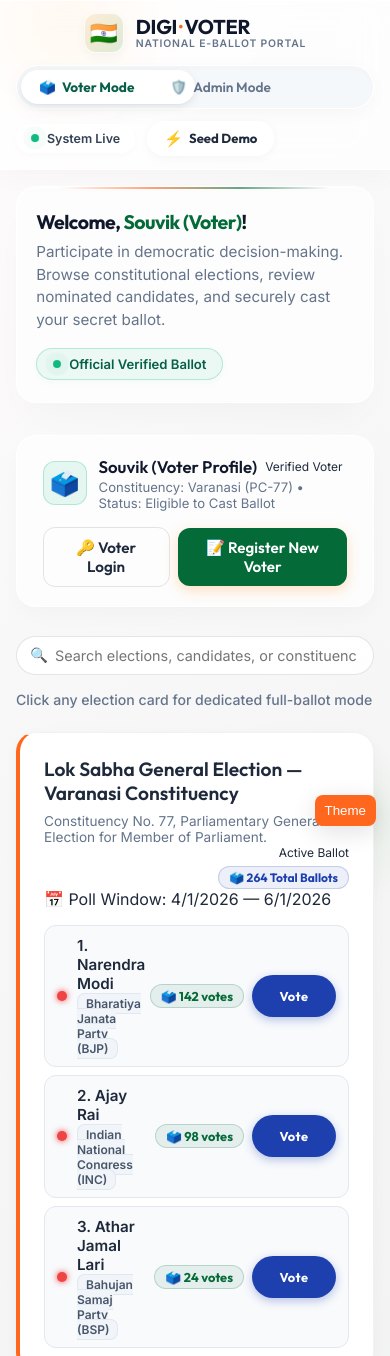
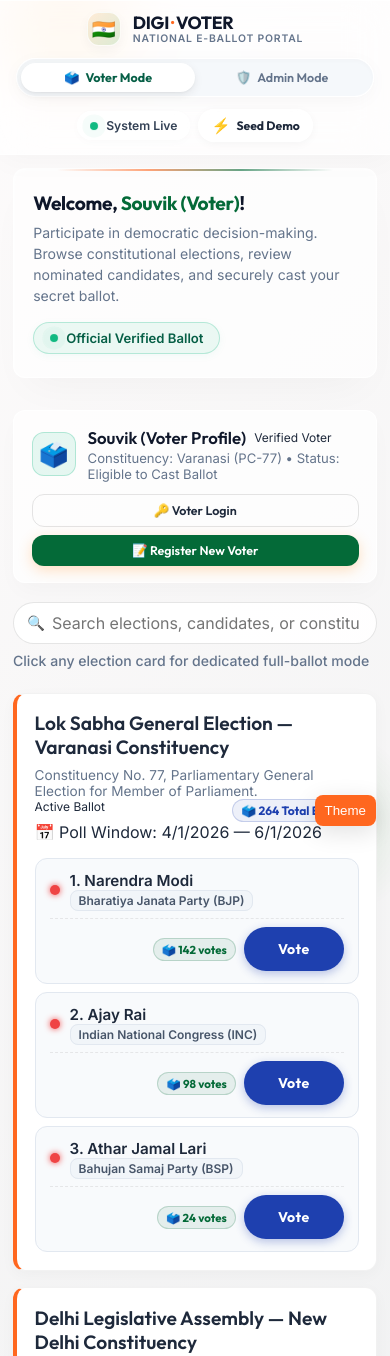
Before and after one commit to SOUVIKSB1/DIGI-VOTER, a plain HTML site: page Frontend/index.html in a window 390 px wide. Shown: the top 1356 px of the page. Drawn offline with Linux system fonts and the light colour scheme; no server answers.

Commit message:
feat(mobile): complete mobile device ergonomics with touch-friendly ballots, responsive glass cards, and viewport-fit layout

```diff
--- a/Frontend/index.html
+++ b/Frontend/index.html
@@ -3,7 +3,7 @@
 <head>
     <meta charset="utf-8">
     <title>DIGI-VOTER 🇮🇳 — Online Voting & Election Management System</title>
-    <meta name="viewport" content="width=device-width,initial-scale=1">
+    <meta name="viewport" content="width=device-width, initial-scale=1.0, maximum-scale=5.0, viewport-fit=cover">
 
     <!-- Modern Typography -->
     <link href="https://fonts.googleapis.com/css2?family=Outfit:wght@300;400;500;600;700&family=Inter:wght@400;500;600&display=swap" rel="stylesheet">
--- a/Frontend/style.css
+++ b/Frontend/style.css
@@ -1026,77 +1026,213 @@
     }
 
    /* ======================================================
-      RESPONSIVE
-      ====================================================== */
-       /* ======================================================
-       COMPREHENSIVE MOBILE RESPONSIVENESS
+       COMPREHENSIVE MOBILE RESPONSIVENESS & ERGONOMICS
        ====================================================== */
     @media (max-width: 900px) {
         .nav-container {
             flex-direction: column;
-            align-items: stretch;
+            align-items: center;
             gap: 12px;
-            padding: 0.8rem 1rem;
+            padding: 0.75rem 1rem;
         }
 
         .nav-brand {
-            justify-content: center;
-        }
-
-        .role-switcher-container {
             width: 100%;
             justify-content: center;
         }
 
-        .role-switch-btn {
+        .glass-role-segmented {
+            width: 100%;
+            max-width: 380px;
+            margin: 0 auto;
+        }
+
+        .segmented-btn {
             flex: 1;
             justify-content: center;
             padding: 8px 12px;
-            font-size: 0.88rem;
+            font-size: 0.84rem;
         }
 
-        .nav-links {
+        .nav-actions-group {
+            width: 100%;
             justify-content: center;
             flex-wrap: wrap;
             gap: 8px;
+        }
+
+        .glass-status-pill, .btn-glass-action {
+            font-size: 0.76rem;
+            padding: 6px 12px;
         }
     }
 
     @media (max-width: 768px) {
         .app-main {
-            margin: 1rem auto;
-            padding: 0 1rem;
+            margin: 0.8rem auto;
+            padding: 0 0.8rem;
         }
 
+        /* Hero Banner */
         .hero-banner {
             padding: 1.4rem 1.2rem;
             flex-direction: column;
             align-items: flex-start;
             gap: 1rem;
+            border-radius: var(--radius-md);
         }
 
         .hero-content h2 {
-            font-size: 1.4rem;
+            font-size: 1.35rem;
+            line-height: 1.25;
+            letter-spacing: -0.3px;
         }
 
+        .hero-content p.muted {
+            font-size: 0.88rem;
+        }
+
+        .hero-badge-group {
+            width: 100%;
+            justify-content: flex-start;
+        }
+
+        /* Voter Identity & Auth Card */
+        .glass-auth-card {
+            padding: 1rem 1.1rem;
+            border-radius: var(--radius-md);
+            margin-bottom: 1.2rem;
+        }
+
+        .voter-status-header {
+            flex-direction: column;
+            align-items: stretch;
+            gap: 12px;
+        }
+
+        .voter-status-header > div:last-child {
+            display: grid !important;
+            grid-template-columns: 1fr 1fr;
+            gap: 8px;
+            width: 100%;
+        }
+
+        .voter-status-header > div:last-child .btn {
+            width: 100%;
+            justify-content: center;
+            padding: 8px 6px;
+            font-size: 0.78rem;
+            text-align: center;
+        }
+
+        /* Search & Filter Bar */
         .filter-bar {
             flex-direction: column;
             align-items: stretch;
+            gap: 8px;
+            margin-bottom: 1.2rem;
         }
 
         .search-input-box {
             max-width: 100%;
+            width: 100%;
         }
 
+        .search-input-box input {
+            font-size: 16px; /* Prevents auto-zoom on iOS Safari */
+        }
+
+        /* Election Card Mobile Ergonomics */
         .elections-grid {
             grid-template-columns: 1fr;
             gap: 1rem;
         }
 
-        .candidate-item {
-            padding: 10px 12px;
+        .election-card {
+            padding: 1.1rem;
+            border-radius: var(--radius-md);
         }
 
+        .election-card-header {
+            flex-direction: column !important;
+            align-items: flex-start !important;
+            gap: 8px;
+        }
+
+        .election-card-header > div:last-child {
+            align-items: flex-start !important;
+            flex-direction: row !important;
+            flex-wrap: wrap !important;
+            width: 100%;
+            gap: 6px;
+        }
+
+        /* Candidate Ballot Row: Stack cleanly for small touchscreens */
+        .candidate-item {
+            flex-direction: column !important;
+            align-items: stretch !important;
+            gap: 10px;
+            padding: 12px 14px;
+        }
+
+        .candidate-item > div:first-child {
+            width: 100%;
+        }
+
+        .candidate-item > div:last-child {
+            display: flex !important;
+            justify-content: space-between !important;
+            align-items: center !important;
+            width: 100%;
+            padding-top: 8px;
+            border-top: 1px dashed rgba(0, 0, 0, 0.08);
+        }
+
+        .btn-evm-vote {
+            min-width: 100px;
+            min-height: 44px; /* Accessible mobile tap target */
+            padding: 8px 18px;
+            font-size: 0.88rem;
+        }
+
+        /* Admin Credentials Card Mobile */
+        .admin-credentials-glass-card {
+            padding: 1.2rem;
+            border-radius: var(--radius-md);
+        }
+
+        .cred-header {
+            flex-direction: column;
+            align-items: flex-start;
+            gap: 8px;
+        }
+
+        .cred-grid {
+            grid-template-columns: 1fr;
+            gap: 8px;
+        }
+
+        .cred-actions {
+            flex-direction: column;
+            width: 100%;
+            gap: 8px;
+        }
+
+        .cred-actions .btn {
+            width: 100%;
+            justify-content: center;
+        }
+
+        #customAdminLoginForm > div {
+            grid-template-columns: 1fr !important;
+            gap: 10px !important;
+        }
+
+        #customAdminLoginForm button {
+            width: 100% !important;
+        }
+
+        /* Admin Navigation Tabs */
         .admin-dashboard-layout {
             grid-template-columns: 1fr;
             gap: 1rem;
@@ -1104,55 +1240,88 @@
 
         .admin-sidebar {
             position: static;
-            padding: 1rem;
+            padding: 0.8rem;
+            border-radius: var(--radius-md);
         }
 
         .admin-nav {
+            display: flex;
             flex-direction: row;
             overflow-x: auto;
             white-space: nowrap;
             -webkit-overflow-scrolling: touch;
-            padding-bottom: 6px;
+            scrollbar-width: none;
+            padding-bottom: 4px;
             gap: 6px;
+        }
+        .admin-nav::-webkit-scrollbar {
+            display: none;
         }
 
         .admin-tab {
             flex-shrink: 0;
             padding: 8px 12px;
-            font-size: 0.85rem;
+            font-size: 0.82rem;
         }
 
         .admin-content {
-            padding: 1.2rem;
+            padding: 1.1rem;
+            border-radius: var(--radius-md);
         }
 
         .form-grid, .analytics-grid {
             grid-template-columns: 1fr;
         }
 
-        .quick-delete-bar {
-            width: 100%;
-            max-width: 100%;
+        /* Voter Auth Modal on Mobile */
+        .voter-modal-overlay {
+            padding: 12px;
+            align-items: flex-end; /* Slide-up bottom sheet on phones */
+        }
+
+        .voter-modal-box {
+            max-height: 88vh;
+            overflow-y: auto;
+            border-radius: var(--radius-lg) var(--radius-lg) 0 0;
+        }
+
+        .modal-body {
+            padding: 1.2rem;
+        }
+
+        .modal-form-group input, .modal-form-group select {
+            font-size: 16px !important; /* Disables auto-zoom on mobile browsers */
+            padding: 11px 12px;
         }
     }
 
-    @media (max-width: 480px) {
-        .brand-text {
+    @media (max-width: 420px) {
+        .brand-title {
+            font-size: 1.1rem;
+        }
+
+        .brand-crest {
+            width: 34px;
+            height: 34px;
             font-size: 1.2rem;
         }
 
-        .hero-content h2 {
-            font-size: 1.22rem;
+        .segmented-btn {
+            font-size: 0.78rem;
+            padding: 7px 8px;
         }
 
-        .btn-evm-vote {
-            min-width: 84px;
-            padding: 6px 12px;
-            font-size: 0.8rem;
+        .hero-content h2 {
+            font-size: 1.2rem;
         }
 
-        .stat-card .stat-val {
-            font-size: 2rem;
+        .voter-status-header > div:last-child {
+            grid-template-columns: 1fr;
+        }
+
+        .vote-count-pill {
+            font-size: 0.72rem;
+            padding: 3px 8px;
         }
     }
 
```
Also changed, not shown: Frontend/voting.html (+1 -1 lines).
